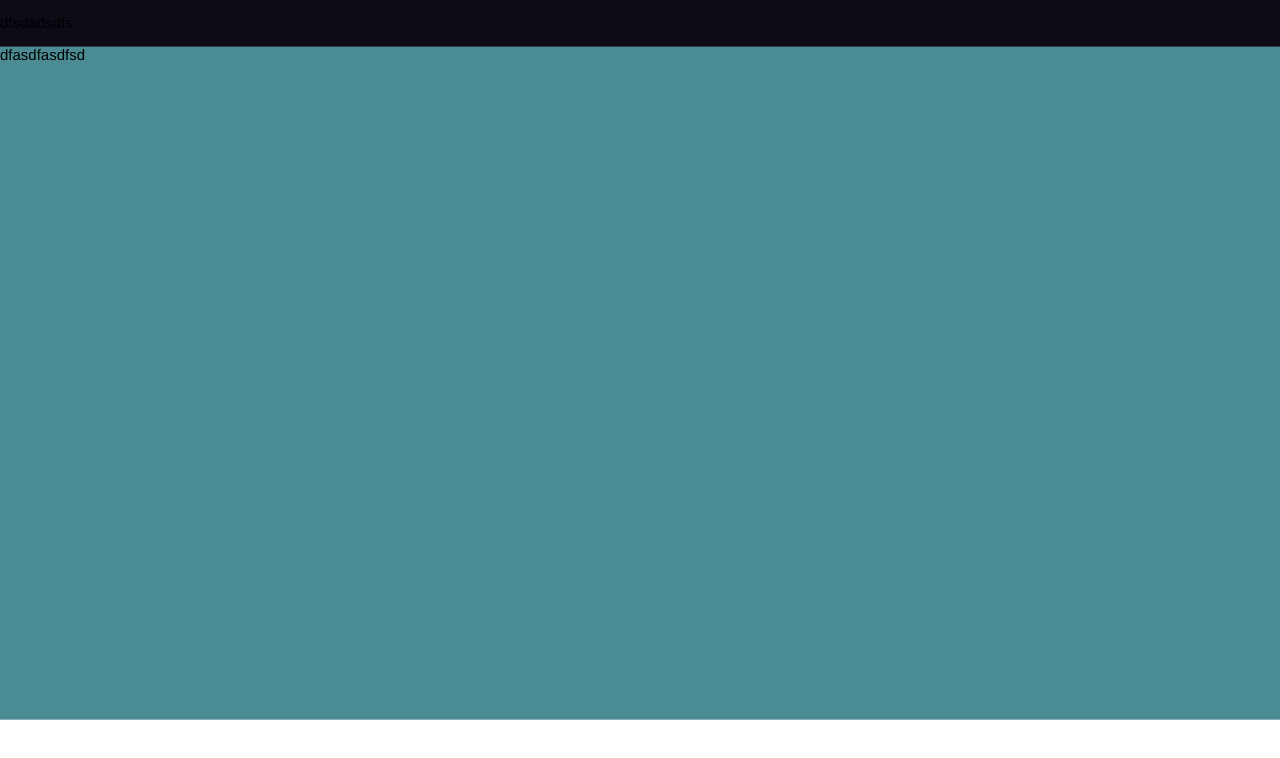
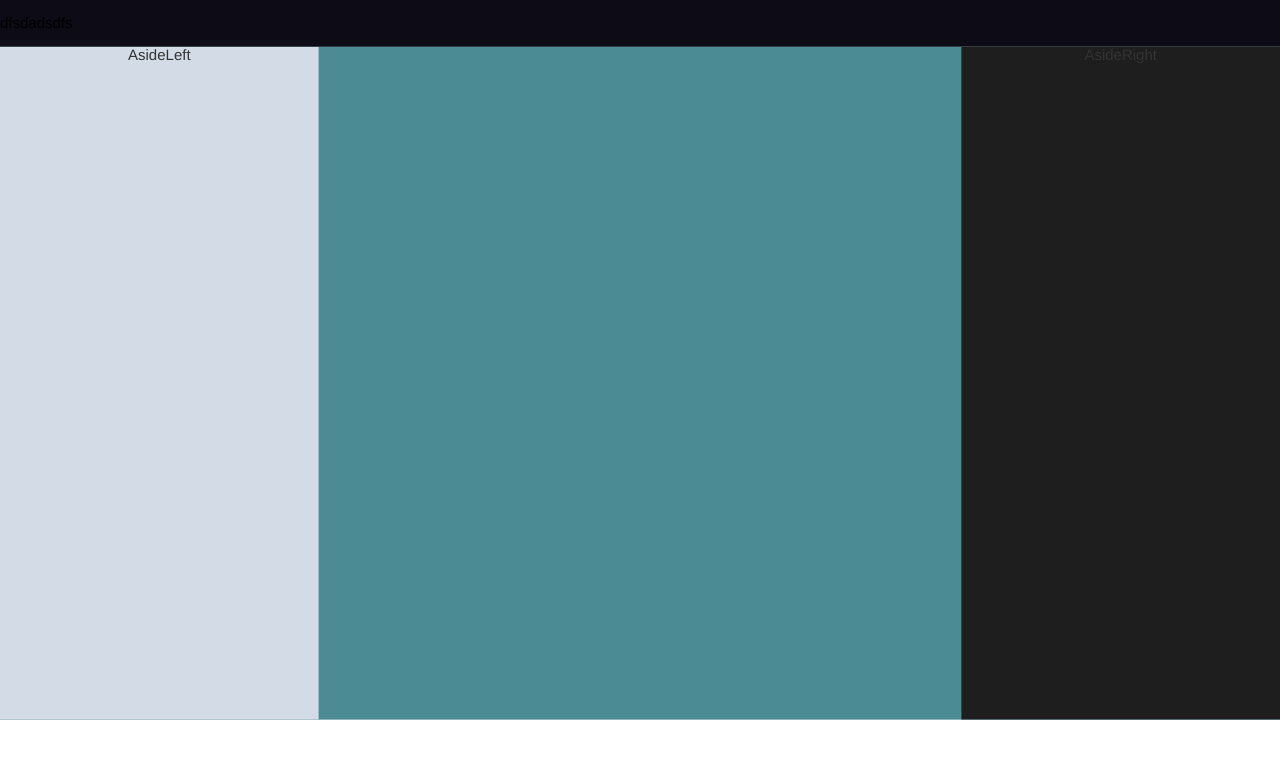
Before and after one commit to liyoro/bigscreen, a Vue app: page /home in a window 1280 px wide. Shown: the top 758 px of the page. Built offline with nearby package versions, Linux system fonts and the light colour scheme.

Commit message:
20200513
1、Home.vue添加2个边栏
2、点击中心内容，边栏隐藏/显示

```diff
--- a/src/plugins/element.js
+++ b/src/plugins/element.js
@@ -1,5 +1,6 @@
 import Vue from 'vue'
 import Element from 'element-ui'
 import 'element-ui/lib/theme-chalk/index.css'
+import 'element-ui/lib/theme-chalk/base.css'
 
 Vue.use(Element)
--- a/src/utils/common.js
+++ /dev/null
@@ -1,4 +0,0 @@
-
-export function getComputedStyle(el, key) {
-    return el && el.currentStyle ? el.currentStyle[key] : window.getComputedStyle ? window.getComputedStyle(el, void 0).getPropertyValue(key) : el.style[key]
-}
--- a/src/views/Home/index.js
+++ b/src/views/Home/index.js
@@ -3,3 +3,19 @@
  * @since: 2020-05-11 18:01:00
  * @lastTime: 2020-05-11 18:01:00
  */
+export default {
+    name: 'Home',
+    data() {
+        return {
+            isHideSideView: false,
+        }
+    },
+    mounted() {
+
+    },
+    methods: {
+        // hideSideView() {
+        //     this.isHideSideView = true
+        // }
+    }
+}
--- a/src/views/Home/index.scss
+++ b/src/views/Home/index.scss
@@ -1,2 +1,21 @@
 .home {
+    height: 100%;
+
+    .aside-left {
+        background-color: #D3DCE6;
+        color: #333;
+        text-align: center;
+        height: 100%;
+        width: 340px;
+        float: left;
+    }
+
+    .aside-right {
+        background-color: #1E1E1E;
+        color: #333;
+        text-align: center;
+        height: 100%;
+        width: 340px;
+        float: right;
+    }
 }
--- a/src/views/Home/index.vue
+++ b/src/views/Home/index.vue
@@ -1,6 +1,11 @@
 <template>
-  <div class="home">
-    dfasdfasdfsd
+  <div class="home" @click="isHideSideView = !isHideSideView">
+    <transition name="el-fade-in-linear">
+      <div v-show="!isHideSideView" class="aside-left">AsideLeft</div>
+    </transition>
+    <transition name="el-fade-in">
+      <div v-show="!isHideSideView" class="aside-right">AsideRight</div>
+    </transition>
   </div>
 </template>
 
```
